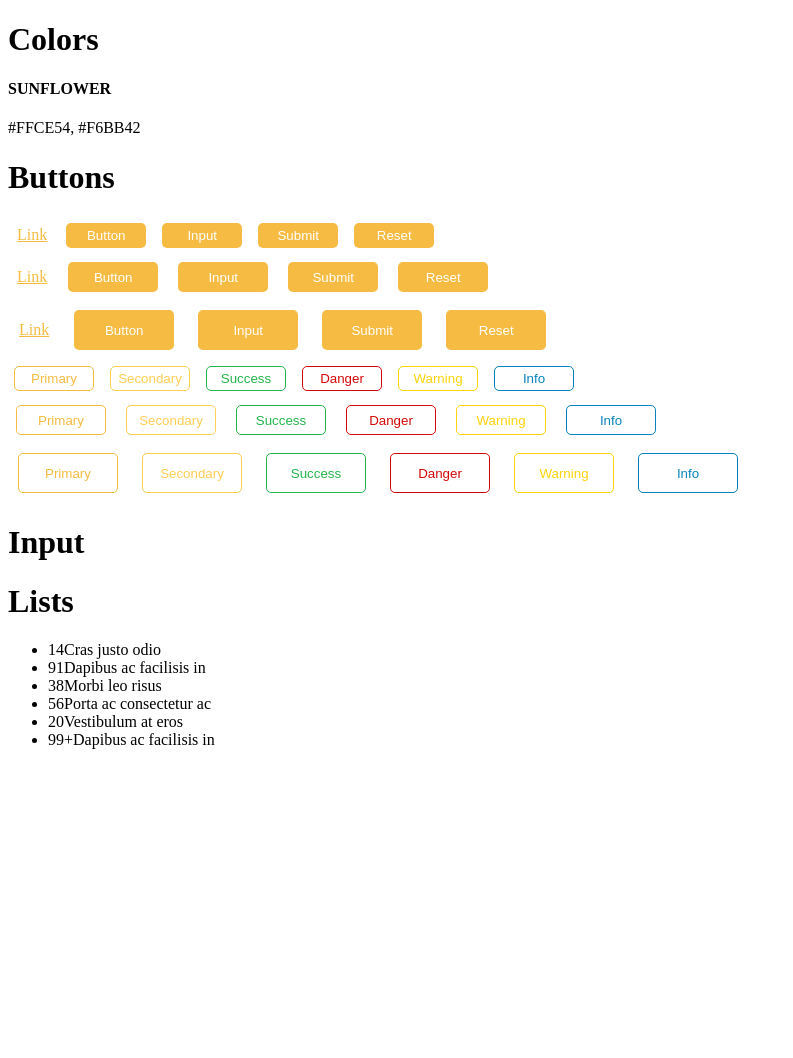
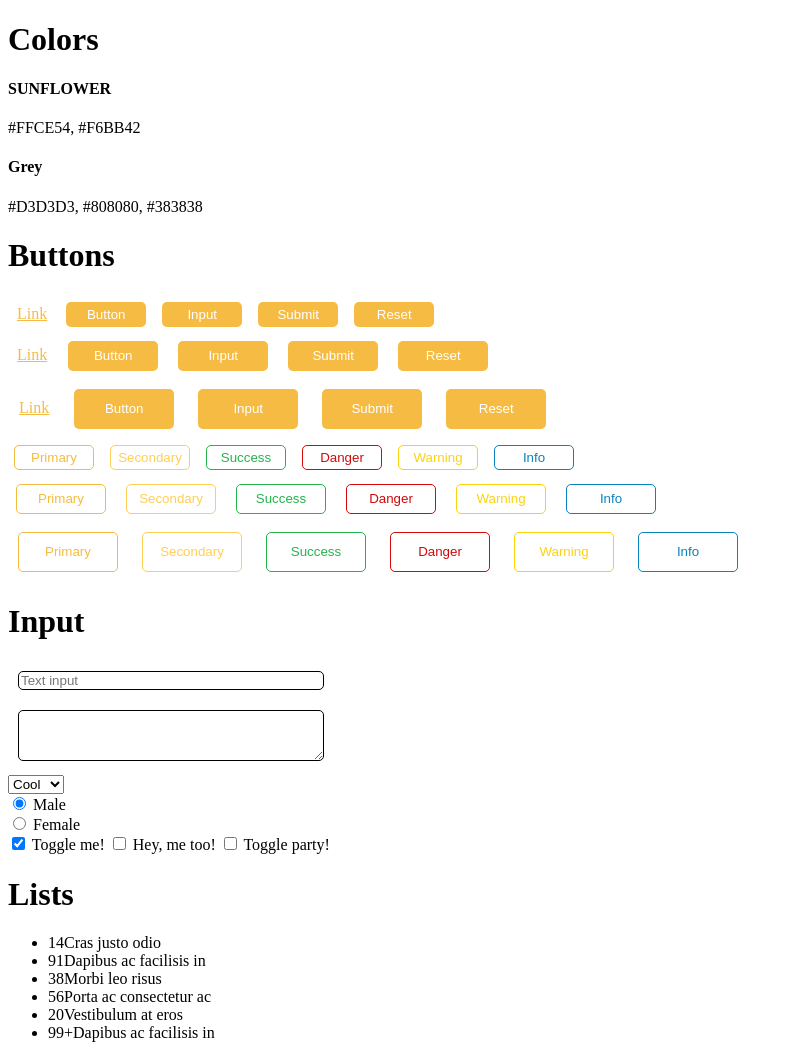
Before and after one commit to Gaspard49/WebKit, a plain HTML site: page index.html in a window 1280 px wide. Shown: the whole page, without its empty margins (0-793 px from the left). Before the commit the page ends 800 px from the top, so only its background shows below. Drawn offline with Linux system fonts and the light colour scheme.

Commit message:
addGreyShade

```diff
--- a/index.html
+++ b/index.html
@@ -13,6 +13,9 @@
 
   <h4>SUNFLOWER</h4>
   <p>#FFCE54, #F6BB42</p>
+
+  <h4>Grey</h4>
+  <p>#D3D3D3, #808080, #383838 </p>
 
 
   <h1>Buttons</h1>
@@ -75,6 +78,40 @@
 <h1>Input</h1>
 
 
+<div>
+  <input type="text" class="form-control" placeholder="Text input">
+</div>
+
+<div>
+  <textarea class="form-control" rows="3"></textarea>
+</div>
+
+<select class="dropdown">
+  <option class="option">Cool</option>
+  <option class="option">Great</option>
+  <option class="option">Fine</option>
+  <option class="option">Okay</option>
+</select>
+
+<form>
+  <input type="radio" class="radio" value="male" checked> Male<br>
+  <input type="radio"  class="radio" value="female"> Female
+</form>
+
+<div class="container">
+  <input class="toggle" type="checkbox" checked>
+  <label>Toggle me!</label>
+
+  <input class="toggle" type="checkbox">
+  <label>Hey, me too!</label>
+
+  <input class="toggle" type="checkbox">
+  <label>Toggle party!</label>
+</div>
+
+
+
+
 <h1>Lists</h1>
 
 <div class="col-md-6">
--- a/style.css
+++ b/style.css
@@ -147,7 +147,12 @@
 /************************/
 /* 	    FORM INPUT      */
 /************************/
-
+.form-control{
+    margin: 10px;
+    width: 300px;
+    border-radius: 5px;
+    border: 1px solid;
+}
 
 
 
```
